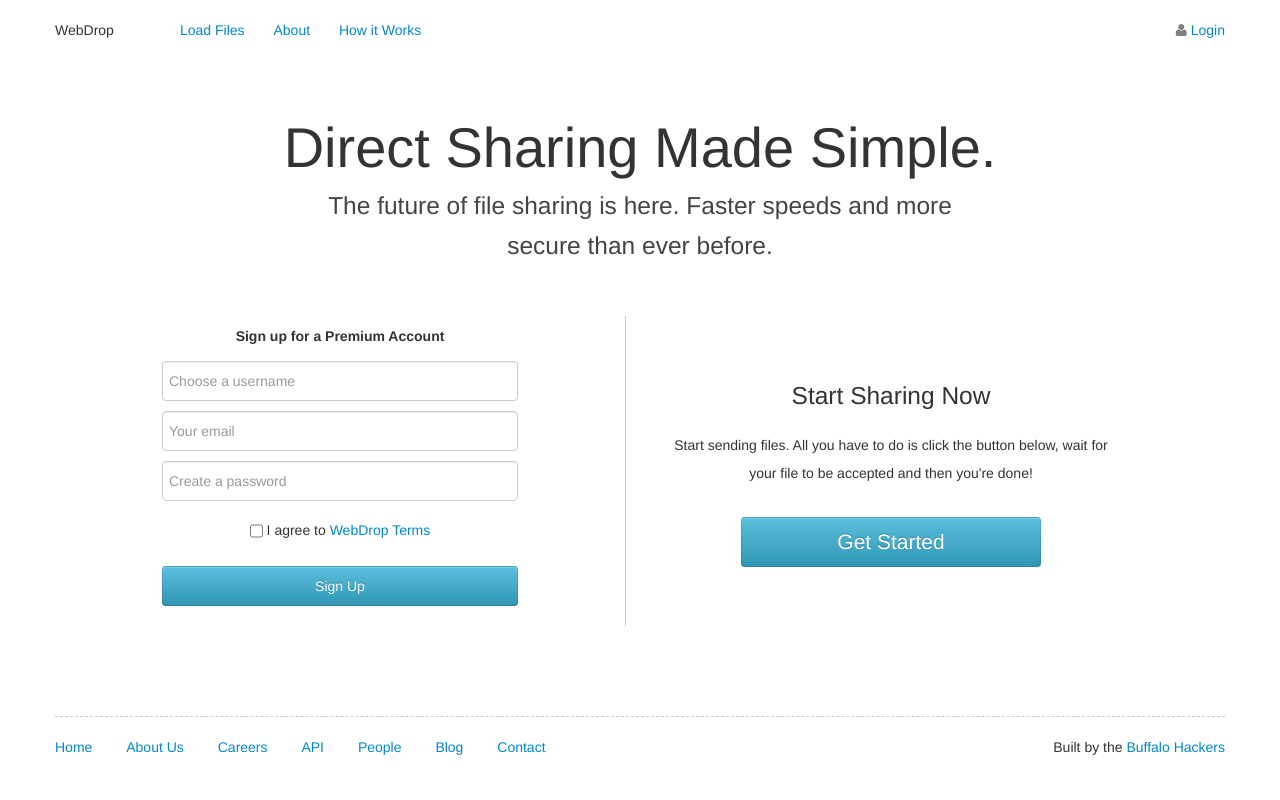
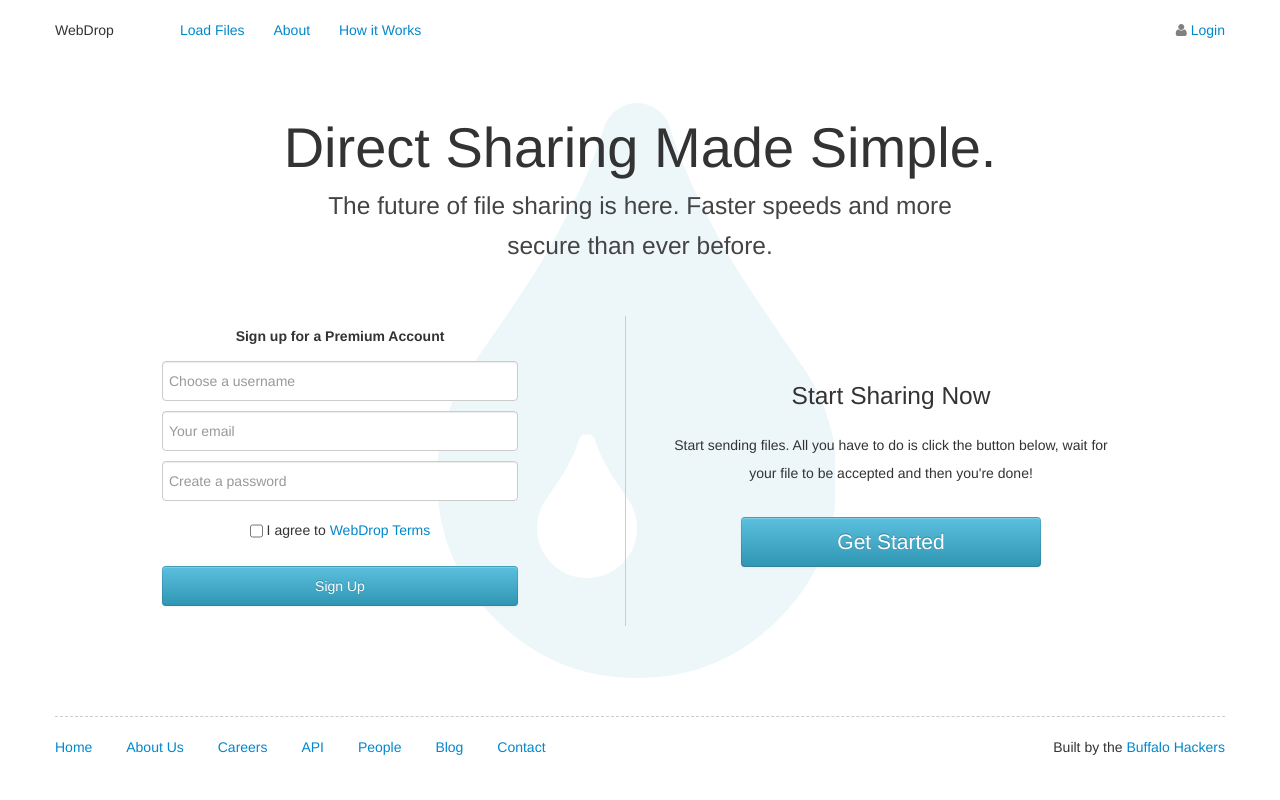
Before and after one commit to buffalohackers/WebDrop, a Python web app: template templates/splash.html in a window 1280 px wide. Run offline with Jinja, Linux system fonts and the light colour scheme; the template is opened without the code that fills it, so the values that code supplies are empty; some libraries are stand-ins or nearby versions.

Commit message:
new bg mofo

```diff
--- a/static/css/styles.css
+++ b/static/css/styles.css
@@ -43,7 +43,10 @@
 
 .main-splash {
 	padding-top: 40px;
-	margin-bottom: 90px;
+	padding-bottom: 90px;
+	background-image: url('../img/bg.png');
+	background-repeat: no-repeat;
+	background-position: center;
 }
 
 .home-infos p {
```
Also changed, not shown: static/img/bg.png (added).
